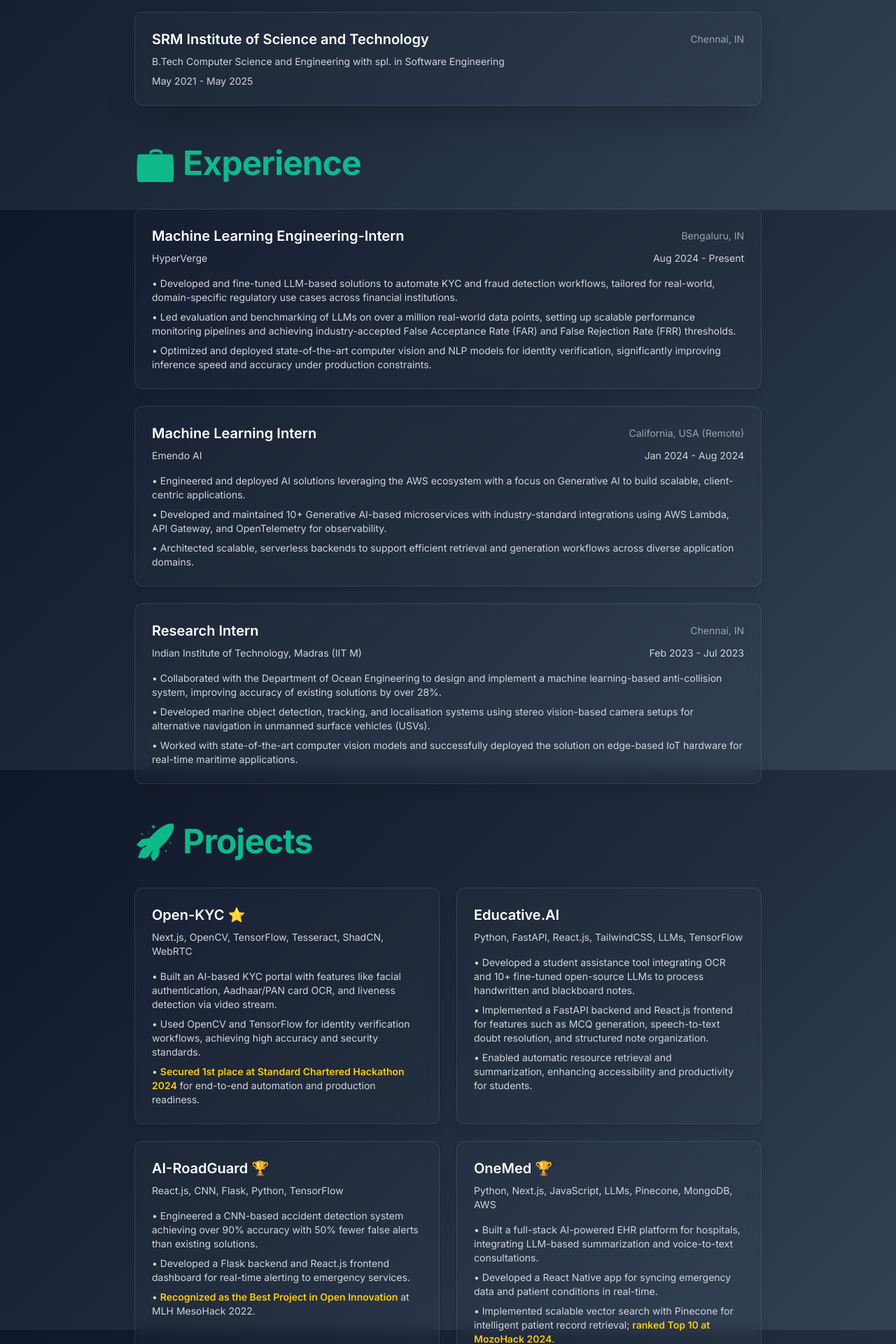
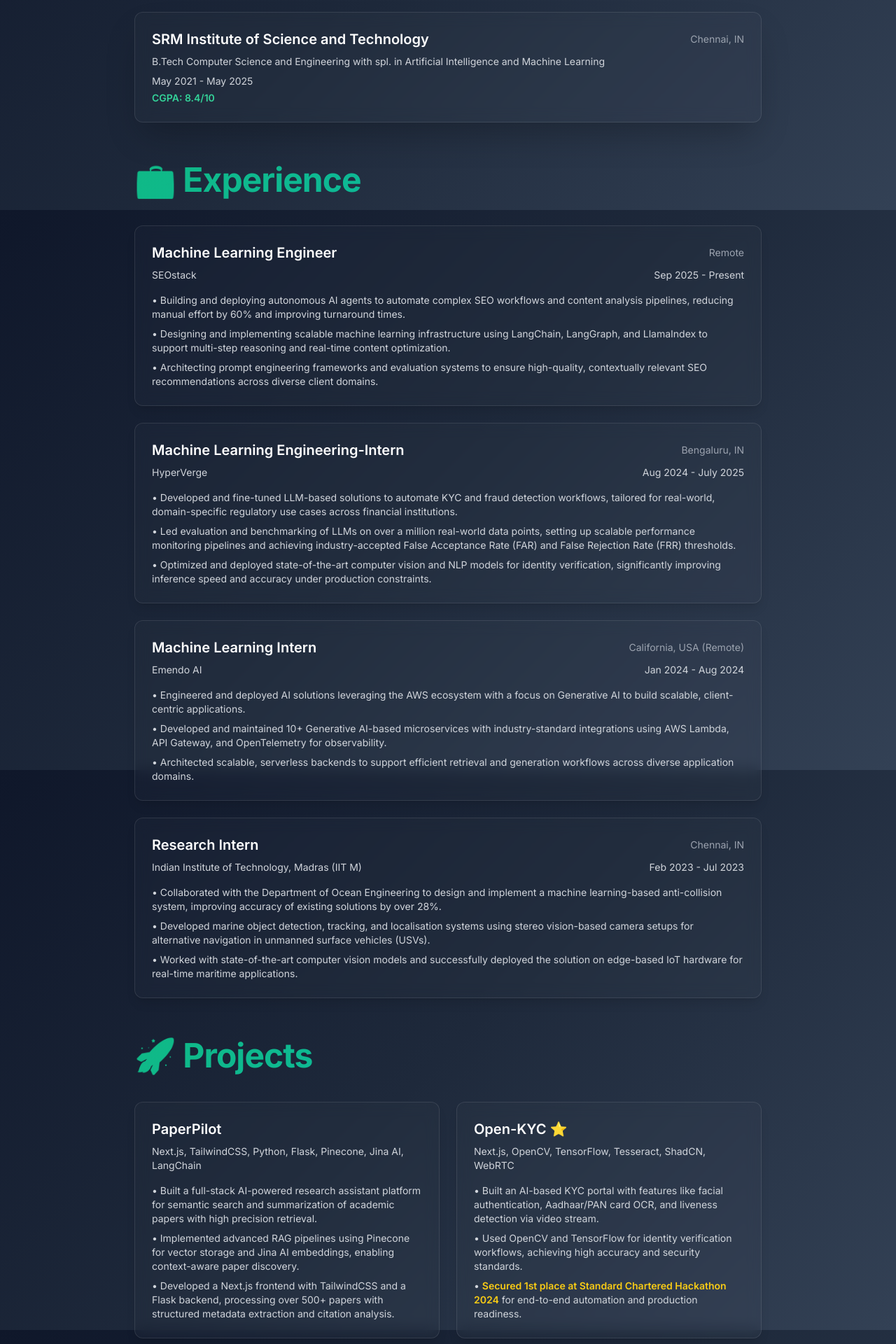
Before and after one commit to aryanraj2713/personal-Portfolio-Website, a Next.js app: page / in a window 1280 px wide. Shown: the part 500-2420 px from the top of the page at 70% size. Built offline with nearby package versions, Linux system fonts and the light colour scheme.

Commit message:
✨ Update portfolio: Enhance layout with new skills, experiences, and publications; add SEO optimizations with robots.txt and sitemap.xml; replace resume PDF with updated version for Machine Learning Engineer role.

```diff
--- a/app/layout.tsx
+++ b/app/layout.tsx
@@ -37,11 +37,19 @@
     'TensorFlow',
     'PyTorch',
     'Next.js',
+    'LangChain',
+    'LangGraph',
+    'RAG',
+    'Generative AI',
     'Portfolio',
     'SRM Institute',
+    'SEOstack',
     'HyperVerge',
     'Emendo AI',
-    'IIT Madras'
+    'IIT Madras',
+    'KYC',
+    'Fraud Detection',
+    'AI Agents'
   ],
   robots: 'index, follow',
   openGraph: {
@@ -106,9 +114,16 @@
       "worksFor": [
         {
           "@type": "Organization",
+          "name": "SEOstack",
+          "jobTitle": "Machine Learning Engineer",
+          "startDate": "2025-09"
+        },
+        {
+          "@type": "Organization",
           "name": "HyperVerge",
           "jobTitle": "Machine Learning Engineering Intern",
           "startDate": "2024-08",
+          "endDate": "2025-07",
           "address": {
             "@type": "PostalAddress",
             "addressLocality": "Bengaluru",
@@ -122,6 +137,10 @@
         "Computer Vision",
         "Natural Language Processing",
         "Large Language Models",
+        "AI Agents",
+        "LangChain",
+        "LangGraph",
+        "RAG (Retrieval Augmented Generation)",
         "Python",
         "TensorFlow",
         "PyTorch",
@@ -129,14 +148,39 @@
         "React",
         "Next.js",
         "FastAPI",
-        "Docker"
+        "Docker",
+        "Kubernetes",
+        "KYC Solutions",
+        "Fraud Detection"
       ],
       "hasCredential": [
         {
           "@type": "EducationalOccupationalCredential",
-          "name": "B.Tech Computer Science and Engineering",
+          "name": "B.Tech Computer Science and Engineering with specialization in Artificial Intelligence and Machine Learning",
           "educationalLevel": "Bachelor's Degree",
           "credentialCategory": "Degree"
+        }
+      ],
+      "award": [
+        "1st place at Standard Chartered Hackathon 2024 for OpenKYC",
+        "2nd place at Hack Nova 2024 for Educative.AI",
+        "Best Project Award in Open Innovation at MLH MesoHack 2022 for AI-RoadGuard"
+      ],
+      "publications": [
+        {
+          "@type": "ScholarlyArticle",
+          "headline": "Leveraging Large Language Models for Enhanced Open-Ended Question Answering in Educational Assessments",
+          "author": [
+            {"@type": "Person", "name": "Aryan Raj"},
+            {"@type": "Person", "name": "Vinay Raj"},
+            {"@type": "Person", "name": "Ankit Prasad"}
+          ],
+          "publisher": {
+            "@type": "Organization",
+            "name": "Springer Nature"
+          },
+          "datePublished": "2025",
+          "about": "LLM-based automated evaluation for educational assessments"
         }
       ]
     },
--- a/app/page.tsx
+++ b/app/page.tsx
@@ -64,9 +64,10 @@
               <span className="text-sm text-gray-400">Chennai, IN</span>
             </div>
             <p className="text-sm text-gray-300 mb-2">
-              B.Tech Computer Science and Engineering with spl. in Software Engineering
+              B.Tech Computer Science and Engineering with spl. in Artificial Intelligence and Machine Learning
             </p>
-            <p className="text-sm text-gray-300">May 2021 - May 2025</p>
+            <p className="text-sm text-gray-300 mb-1">May 2021 - May 2025</p>
+            <p className="text-sm text-emerald-400 font-semibold">CGPA: 8.4/10</p>
           </div>
         </section>
 
@@ -78,12 +79,28 @@
           <div className="space-y-6">
             <div className="glass rounded-lg p-6 shadow-lg">
               <div className="flex items-center justify-between mb-2">
+                <h3 className="text-xl font-semibold text-white">Machine Learning Engineer</h3>
+                <span className="text-sm text-gray-400">Remote</span>
+              </div>
+              <div className="flex items-center justify-between mb-4">
+                <span className="text-sm text-gray-300">SEOstack</span>
+                <span className="text-sm text-gray-300">Sep 2025 - Present</span>
+              </div>
+              <ul className="space-y-2 text-sm text-gray-300">
+                <li>• Building and deploying autonomous AI agents to automate complex SEO workflows and content analysis pipelines, reducing manual effort by 60% and improving turnaround times.</li>
+                <li>• Designing and implementing scalable machine learning infrastructure using LangChain, LangGraph, and LlamaIndex to support multi-step reasoning and real-time content optimization.</li>
+                <li>• Architecting prompt engineering frameworks and evaluation systems to ensure high-quality, contextually relevant SEO recommendations across diverse client domains.</li>
+              </ul>
+            </div>
+
+            <div className="glass rounded-lg p-6 shadow-lg">
+              <div className="flex items-center justify-between mb-2">
                 <h3 className="text-xl font-semibold text-white">Machine Learning Engineering-Intern</h3>
                 <span className="text-sm text-gray-400">Bengaluru, IN</span>
               </div>
               <div className="flex items-center justify-between mb-4">
                 <span className="text-sm text-gray-300">HyperVerge</span>
-                <span className="text-sm text-gray-300">Aug 2024 - Present</span>
+                <span className="text-sm text-gray-300">Aug 2024 - July 2025</span>
               </div>
               <ul className="space-y-2 text-sm text-gray-300">
                 <li>• Developed and fine-tuned LLM-based solutions to automate KYC and fraud detection workflows, tailored for real-world, domain-specific regulatory use cases across financial institutions.</li>
@@ -132,6 +149,16 @@
           </h2>
 
           <div className="grid grid-cols-1 md:grid-cols-2 gap-6">
+            <div className="glass rounded-lg p-6 shadow-lg h-full">
+              <h3 className="text-xl font-semibold text-white mb-2">PaperPilot</h3>
+              <p className="text-sm text-gray-300 mb-4">Next.js, TailwindCSS, Python, Flask, Pinecone, Jina AI, LangChain</p>
+              <ul className="space-y-2 text-sm text-gray-300">
+                <li>• Built a full-stack AI-powered research assistant platform for semantic search and summarization of academic papers with high precision retrieval.</li>
+                <li>• Implemented advanced RAG pipelines using Pinecone for vector storage and Jina AI embeddings, enabling context-aware paper discovery.</li>
+                <li>• Developed a Next.js frontend with TailwindCSS and a Flask backend, processing over 500+ papers with structured metadata extraction and citation analysis.</li>
+              </ul>
+            </div>
+
             <div className="glass rounded-lg p-6 shadow-lg h-full">
               <h3 className="text-xl font-semibold text-white mb-2">Open-KYC ⭐</h3>
               <p className="text-sm text-gray-300 mb-4">Next.js, OpenCV, TensorFlow, Tesseract, ShadCN, WebRTC</p>
@@ -257,7 +284,7 @@
               <div>
                 <h3 className="font-semibold text-emerald-400 mb-3">Frameworks</h3>
                 <div className="flex flex-wrap gap-2">
-                  {['React.js', 'Node.js', 'Flask', 'FastAPI', 'JUnit', 'Material-UI', 'WordPress'].map((skill) => (
+                  {['React.js', 'Next.js', 'Node.js', 'Flask', 'FastAPI', 'TailwindCSS', 'JUnit', 'Material-UI'].map((skill) => (
                     <span key={skill} className="skill-tag">
                       {skill}
                     </span>
@@ -268,7 +295,7 @@
               <div>
                 <h3 className="font-semibold text-emerald-400 mb-3">Machine Learning</h3>
                 <div className="flex flex-wrap gap-2">
-                  {['NumPy', 'Pandas', 'Scikit-learn', 'TensorFlow', 'PyTorch', 'OpenCV', 'NLP', 'LangChain', 'Llama-Index', 'Transformers'].map((skill) => (
+                  {['NumPy', 'Pandas', 'Scikit-learn', 'TensorFlow', 'PyTorch', 'OpenCV', 'NLP', 'LangChain', 'LangGraph', 'Llama-Index', 'Transformers', 'HuggingFace'].map((skill) => (
                     <span key={skill} className="skill-tag">
                       {skill}
                     </span>
@@ -279,12 +306,40 @@
               <div>
                 <h3 className="font-semibold text-emerald-400 mb-3">Developer Tools</h3>
                 <div className="flex flex-wrap gap-2">
-                  {['Git', 'Docker', 'AWS', 'Azure', 'Google Cloud Platform', 'CDK', 'Terraform'].map((skill) => (
+                  {['Git', 'Docker', 'Kubernetes', 'AWS', 'Azure', 'Google Cloud Platform', 'CDK', 'Terraform', 'Redis', 'Pinecone'].map((skill) => (
                     <span key={skill} className="skill-tag">
                       {skill}
                     </span>
                   ))}
                 </div>
+              </div>
+            </div>
+          </div>
+        </section>
+
+        <section id="publications" className="mb-12" aria-labelledby="publications-heading">
+          <h2 id="publications-heading" className="section-title flex items-center gap-2">
+            📚 Publications
+          </h2>
+
+          <div className="glass rounded-lg p-6 shadow-lg">
+            <div className="space-y-4">
+              <div className="border-l-4 border-emerald-400 pl-4">
+                <h3 className="text-lg font-semibold text-white mb-2">
+                  Leveraging Large Language Models for Enhanced Open-Ended Question Answering in Educational Assessments
+                </h3>
+                <p className="text-sm text-gray-300 mb-2">
+                  <span className="text-emerald-400 font-medium">Aryan Raj</span>, Vinay Raj, Ankit Prasad
+                </p>
+                <p className="text-sm text-gray-400 mb-2">
+                  <span className="font-medium">Conference:</span> International Conference on Information Technology for Social Development (ITC4SD 2025)
+                </p>
+                <p className="text-sm text-gray-400 mb-2">
+                  <span className="font-medium">Publisher:</span> Springer Nature
+                </p>
+                <p className="text-xs text-gray-500">
+                  This paper explores the application of fine-tuned LLMs for automated evaluation of open-ended questions in educational contexts, demonstrating significant improvements in accuracy and consistency over traditional methods.
+                </p>
               </div>
             </div>
           </div>
--- a/components/ui/floating-resume-button.tsx
+++ b/components/ui/floating-resume-button.tsx
@@ -21,8 +21,8 @@
 
   const handleDownload = () => {
     const link = document.createElement('a')
-    link.href = '/Aryan_resume_new.pdf'
-    link.download = 'Aryan_Raj_Resume.pdf'
+    link.href = '/Aryan_Raj_ML_Engineer.pdf'
+    link.download = 'Aryan_Raj_ML_Engineer.pdf'
     document.body.appendChild(link)
     link.click()
     document.body.removeChild(link)
--- a/components/ui/resume-preview-modal.tsx
+++ b/components/ui/resume-preview-modal.tsx
@@ -12,8 +12,8 @@
 
   const handleDownload = () => {
     const link = document.createElement('a')
-    link.href = '/Aryan_resume_new.pdf'
-    link.download = 'Aryan_Raj_Resume.pdf'
+    link.href = '/Aryan_Raj_ML_Engineer.pdf'
+    link.download = 'Aryan_Raj_ML_Engineer.pdf'
     document.body.appendChild(link)
     link.click()
     document.body.removeChild(link)
@@ -88,7 +88,7 @@
 
           {/* PDF iframe - Full size */}
           <iframe
-            src="/Aryan_resume_new.pdf"
+            src="/Aryan_Raj_ML_Engineer.pdf"
             className="w-full h-full border-0"
             title="Resume Preview - Aryan Raj"
             onError={() => {
```
Also changed, not shown: public/robots.txt (added), 2 other files (tests, documents, lock files or other folders).
